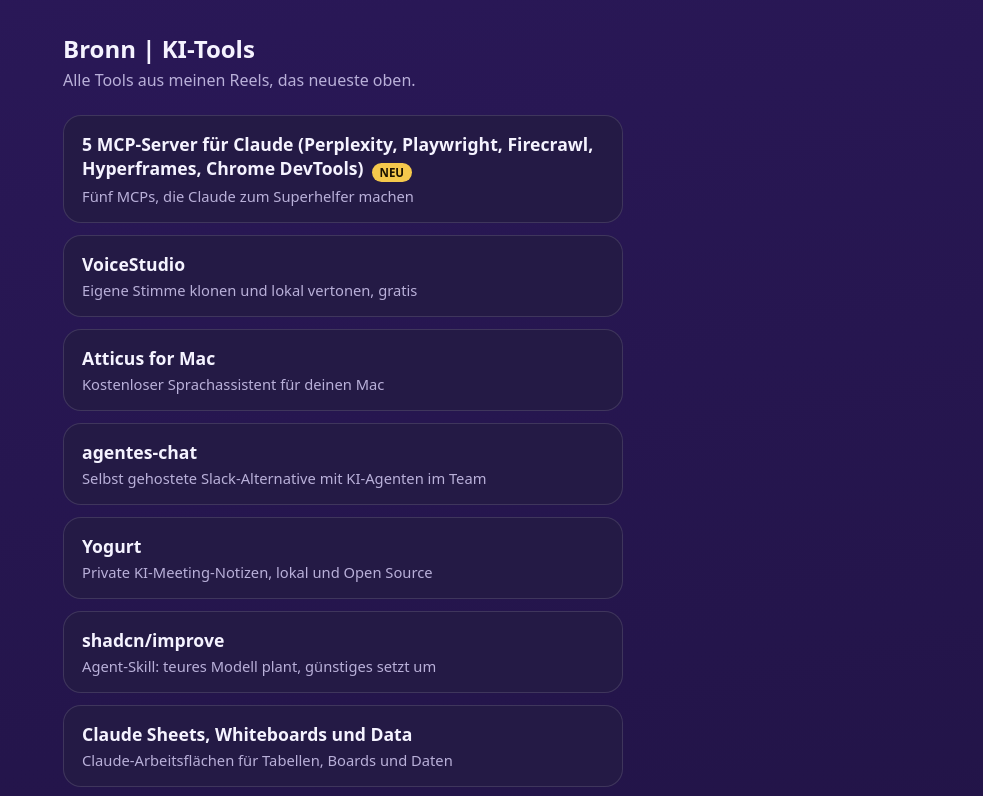
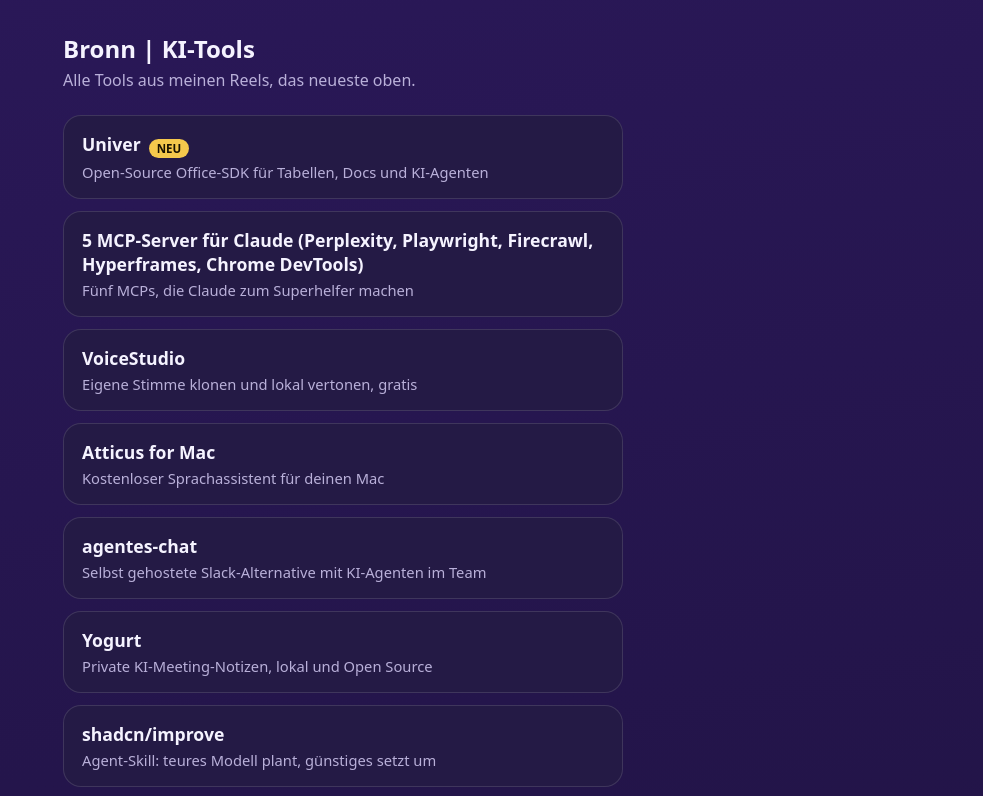
Before and after one commit to noahpf008/bronn-legal, a plain HTML site: page links.html in a window 1280 px wide. Shown: the top 796 px of the page, without its empty margins (297-1280 px from the left). Drawn offline with Linux system fonts and the light colour scheme.

Commit message:
Link-Seite: Univer (79-thema-univer-opensource-officesuite-)

```diff
--- a/links.html
+++ b/links.html
@@ -14,7 +14,8 @@ footer{margin-top:32px;color:var(--dim);font-size:.8em}footer a{color:var(--dim)
 <h1>Bronn | KI-Tools</h1>
 <p class="sub">Alle Tools aus meinen Reels, das neueste oben.</p>
 <!-- TOOLS-START (wird von der Pipeline gepflegt) -->
-<a class="tool" id="76-ig-dfbionlmcsp" href="https://github.com/heygen-com/hyperframes"><b>5 MCP-Server für Claude (Perplexity, Playwright, Firecrawl, Hyperframes, Chrome DevTools)</b><span class="neu">NEU</span><span>Fünf MCPs, die Claude zum Superhelfer machen</span></a>
+<a class="tool" id="79-thema-univer-opensource-officesuite-" href="https://github.com/dream-num/univer"><b>Univer</b><span class="neu">NEU</span><span>Open-Source Office-SDK für Tabellen, Docs und KI-Agenten</span></a>
+<a class="tool" id="76-ig-dfbionlmcsp" href="https://github.com/heygen-com/hyperframes"><b>5 MCP-Server für Claude (Perplexity, Playwright, Firecrawl, Hyperframes, Chrome DevTools)</b><span>Fünf MCPs, die Claude zum Superhelfer machen</span></a>
 <a class="tool" id="75-ig-dfus-najcul" href="https://github.com/debpalash/VoiceStudio"><b>VoiceStudio</b><span>Eigene Stimme klonen und lokal vertonen, gratis</span></a>
 <a class="tool" id="71-ig-de2xfo2dlxa" href="https://github.com/SaarthurR/atticus-mac"><b>Atticus for Mac</b><span>Kostenloser Sprachassistent für deinen Mac</span></a>
 <a class="tool" id="70-thema-slackersatz-mit-kiagenten-im" href="https://github.com/agentes-chat/agentes-chat"><b>agentes-chat</b><span>Selbst gehostete Slack-Alternative mit KI-Agenten im Team</span></a>
```
